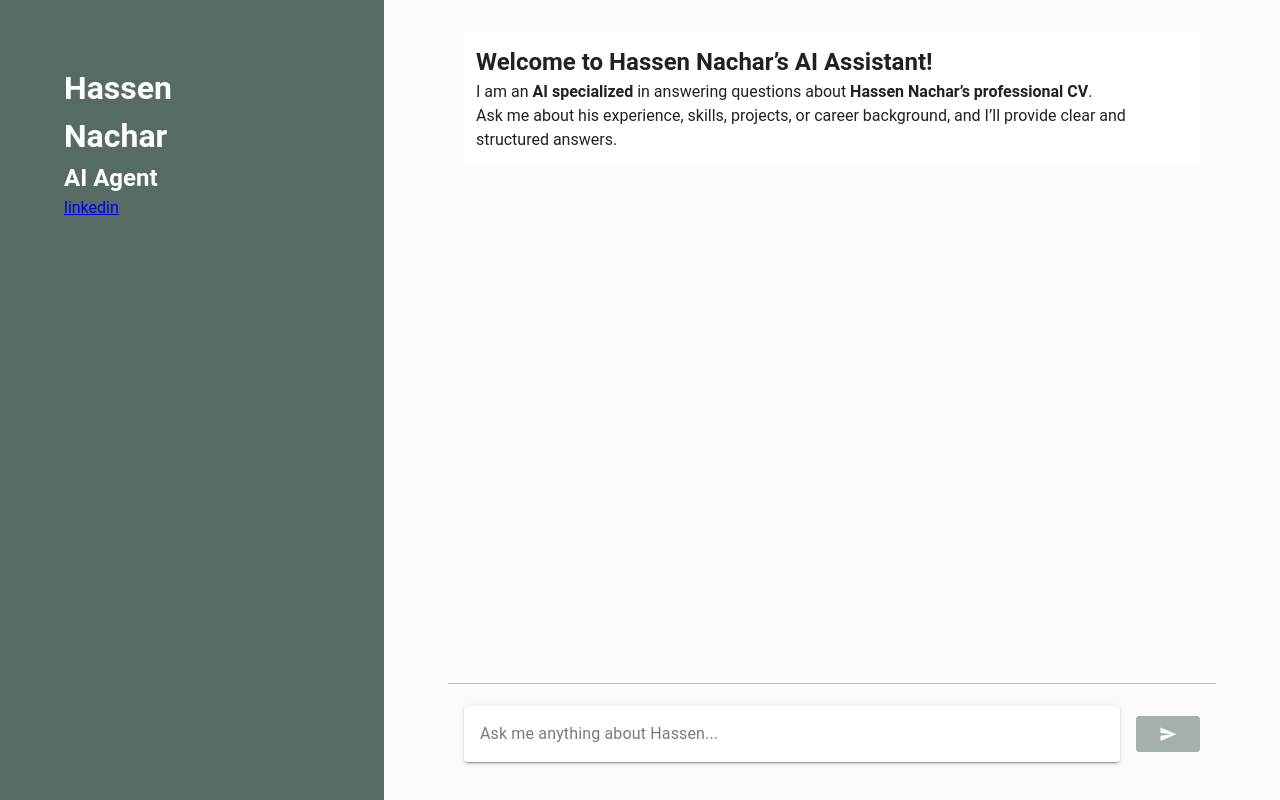
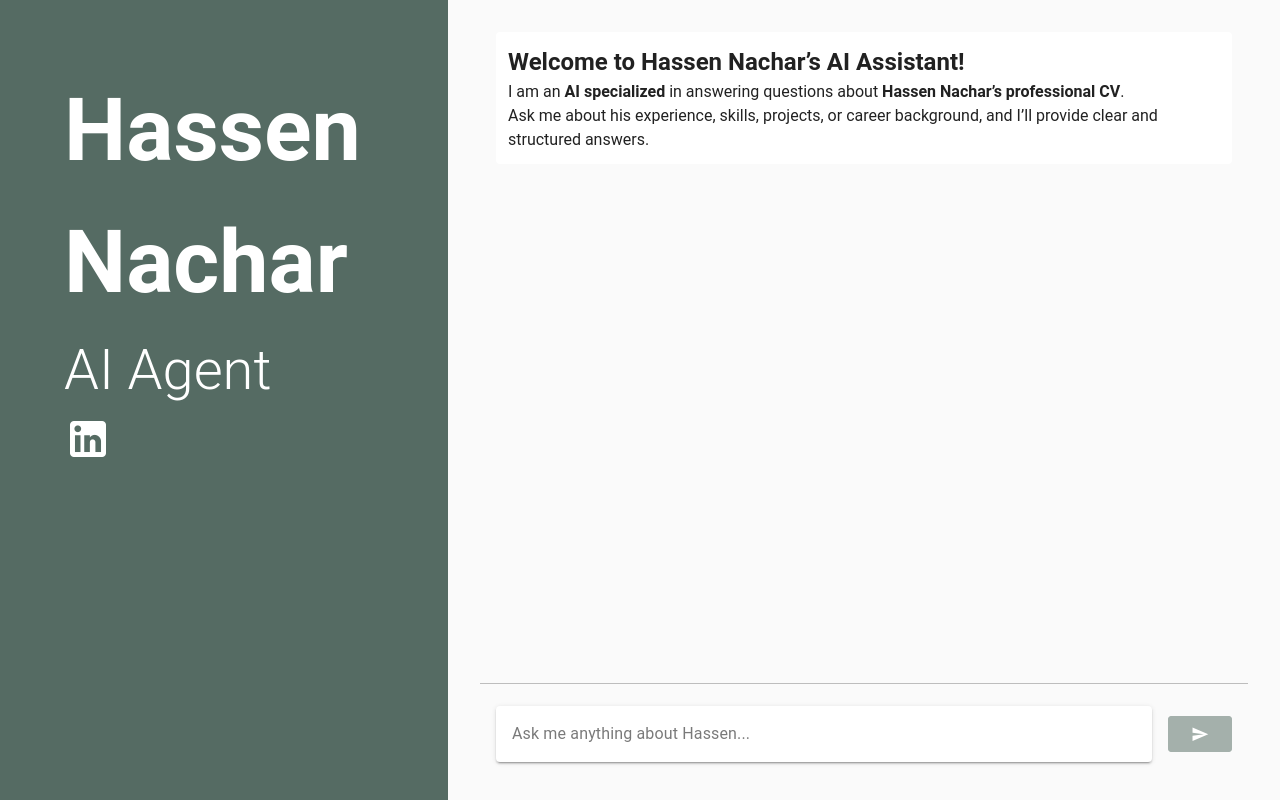
Before and after one commit to nachar/hassen-nachar-web, a Vue app: page / in a window 1280 px wide. Built offline with nearby package versions, Linux system fonts and the light colour scheme.

Commit message:
feat: style & chat scroll

```diff
--- a/src/App.vue
+++ b/src/App.vue
@@ -17,15 +17,17 @@ import PresentationComponent from '@/components/PresentationComponent.vue';
 </template>
 
 <style scoped lang="scss">
-$presentation-height: 200px;
-$left-element-width: 30%;
+@use '@/styles/colors' as colors;
+
+$presentation-height: 85px;
+$left-element-width: 35%;
 
 .layout {
   &__presentation {
     height: $presentation-height;
     width: 100%;
-    background-color: #556b63; // TODO Pasar a colors
-    color: #fff; // TODO Pasar a colors
+    background-color: colors.$primary;
+    color: colors.$surface;
 
     @media (min-width: 960px) {
       width: $left-element-width;
--- a/src/components/ChatComponent.vue
+++ b/src/components/ChatComponent.vue
@@ -6,14 +6,13 @@
           <div
             v-for="(msg, index) in messages"
             :key="index"
-            class="d-flex"
-            :class="msg.type === 'question' ? 'mb-4 justify-end' : 'mb-4 justify-start'"
+            :ref="msg.type === 'question' ? setQuestionRef : null"
+            class="d-flex mb-4"
+            :class="msg.type === 'question' ? 'justify-end' : 'justify-start'"
           >
             <div
-              :class="
-                msg.type === 'question' ? 'message message--question' : 'message message--answer'
-              "
-              class="rounded pa-3"
+              :class="msg.type === 'question' ? 'message--question' : 'message--answer'"
+              class="message rounded pa-3"
             >
               <div v-html="msg.text"></div>
             </div>
@@ -40,7 +39,7 @@
 </template>
 
 <script setup>
-import { ref, watch } from 'vue';
+import { nextTick, ref, watch } from 'vue';
 
 import { useAsk } from '@/composables/api/useAsk.js';
 
@@ -55,11 +54,26 @@ const messages = ref([
 ]);
 
 const question = ref('');
+const questionRefs = ref([]);
+
+const setQuestionRef = (el) => {
+  if (el) questionRefs.value.push(el);
+};
+
+const scrollToLastQuestion = () => {
+  nextTick(() => {
+    const lastQuestion = questionRefs.value.at(-1); // último elemento
+    if (lastQuestion) {
+      lastQuestion.scrollIntoView({ behavior: 'smooth', block: 'start' });
+    }
+  });
+};
 
 const sendQuestion = () => {
   messages.value.push({ type: 'question', text: question.value.trim() });
   fetchAsk({ params: { question: question.value.trim() } });
   question.value = '';
+  scrollToLastQuestion();
 };
 
 watch(fetchAskSuccess, (newFetchAskSuccess) => {
@@ -114,3 +128,29 @@ $input-height: 100px;
   }
 }
 </style>
+
+<!-- To v-html - No scoped -->
+<style lang="scss">
+@use '@/styles/colors' as colors;
+
+.message {
+  ul,
+  ol {
+    margin: 8px 0;
+    padding-left: 20px;
+  }
+  li {
+    margin-bottom: 4px;
+  }
+  table,
+  th,
+  td {
+    border-collapse: collapse;
+    border: 1px colors.$gray-light solid;
+  }
+  th,
+  td {
+    padding: 4px;
+  }
+}
+</style>
--- a/src/components/PresentationComponent.vue
+++ b/src/components/PresentationComponent.vue
@@ -1,11 +1,49 @@
 <script setup></script>
 
 <template>
-  <div class="pa-4 pa-md-16">
-    <h1>Hassen<br />Nachar</h1>
-    <h2>AI Agent</h2>
-    <a href="https://www.linkedin.com/in/hassen-nachar-5667154a/" target="_blank">linkedin</a>
+  <div class="presentation pa-4 pa-md-16 d-flex d-md-block align-center h-100">
+    <div>
+      <h1 class="presentation__title">Hassen <br class="d-none d-md-block" />Nachar</h1>
+      <h2 class="presentation__description">AI Agent</h2>
+    </div>
+    <a
+      class="presentation__link ml-auto ml-md-0"
+      href="https://www.linkedin.com/in/hassen-nachar-5667154a/"
+      target="_blank"
+      ><v-icon>mdi-linkedin</v-icon></a
+    >
   </div>
 </template>
 
-<style scoped lang="scss"></style>
+<style scoped lang="scss">
+@use '@/styles/colors' as colors;
+
+.presentation {
+  &__title {
+    font-size: 1.5rem;
+    @media (min-width: 960px) {
+      font-size: 3.5rem;
+    }
+    @media (min-width: 1200px) {
+      font-size: 5.5rem;
+    }
+  }
+  &__description {
+    font-size: 1rem;
+    font-weight: 300;
+    @media (min-width: 960px) {
+      font-size: 2.2rem;
+    }
+    @media (min-width: 1200px) {
+      font-size: 3.5rem;
+    }
+  }
+  &__link {
+    font-size: 1.5rem;
+    color: colors.$surface;
+    @media (min-width: 960px) {
+      font-size: 2rem;
+    }
+  }
+}
+</style>
```
